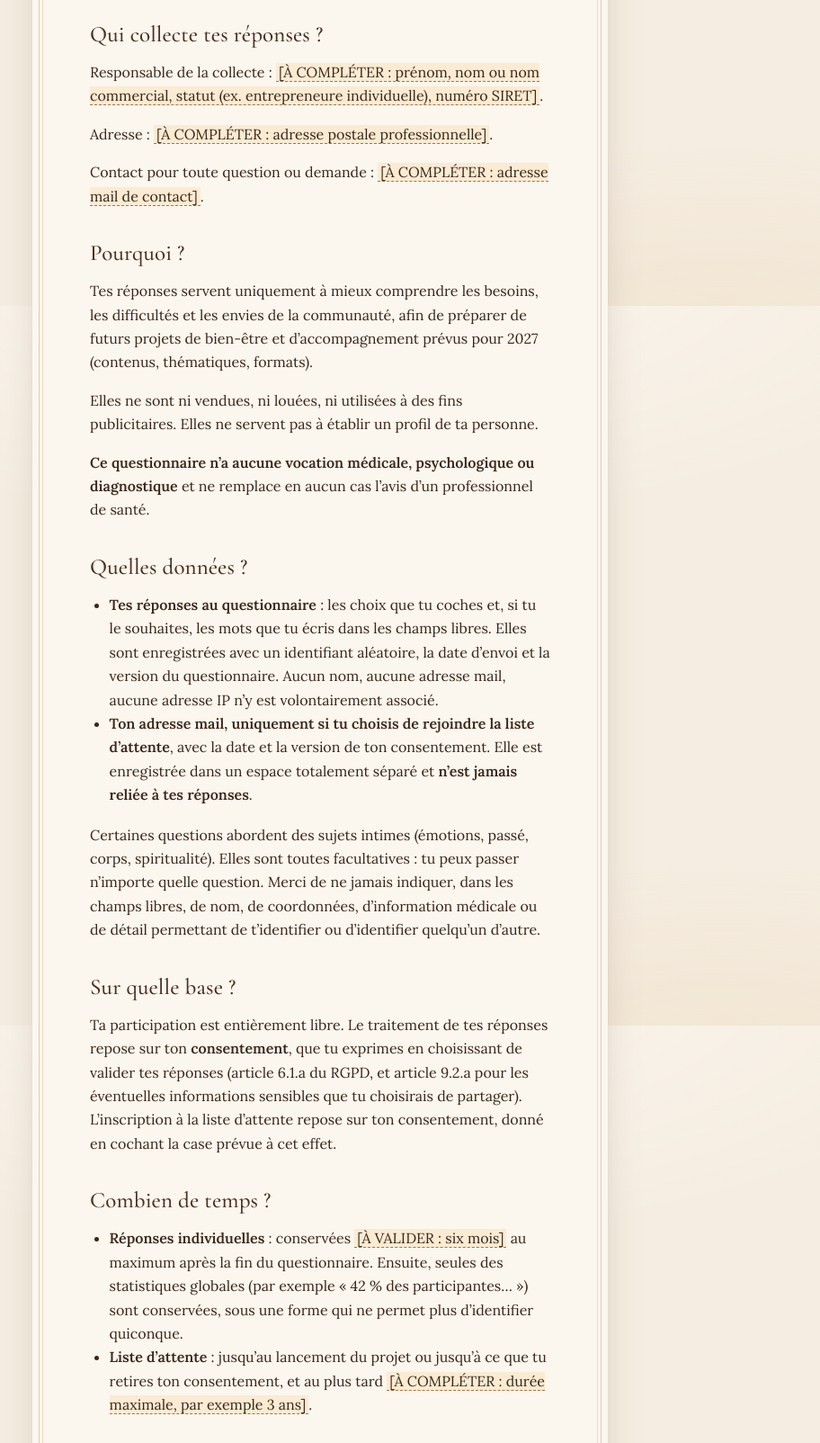
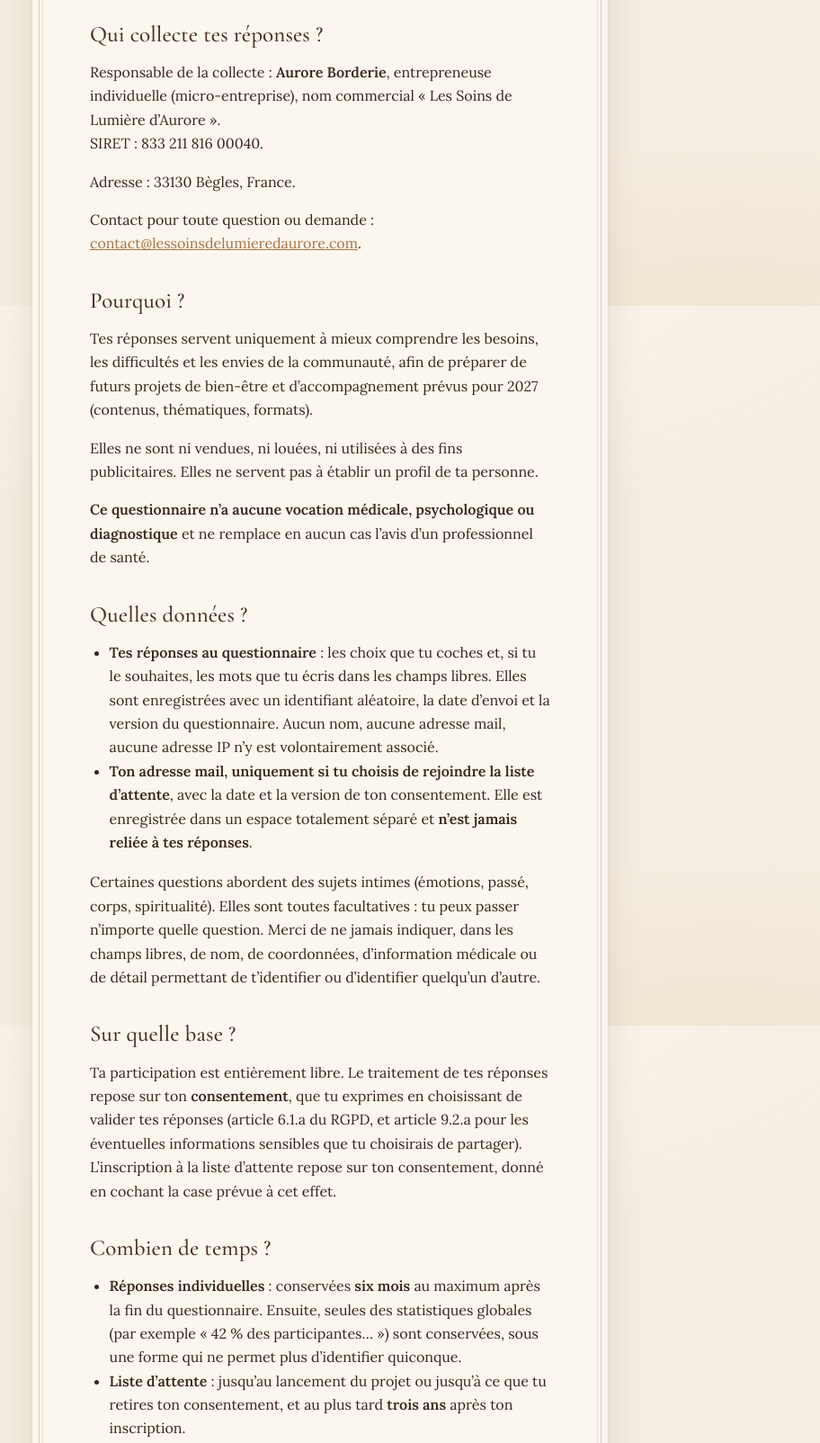
Before and after one commit to Aurore-soindelumiere/Et-si-on-parlait-de-toi, a website: page public/confidentialite.html in a window 1280 px wide. Shown: the part 460-2064 px from the top of the page at 90% size, without its empty margins (284-1196 px from the left). Drawn offline with Linux system fonts and the light colour scheme.

Commit message:
Page de confidentialité complétée (responsable, contact, durées de conservation)
Co-Authored-By: Claude Opus 5.5 <noreply@anthropic.com>
Claude-Session: https://claude.ai/code/session_01VSG3xNGTETxUzQaSDVKfZy

```diff
--- a/public/confidentialite.html
+++ b/public/confidentialite.html
@@ -10,11 +10,6 @@
   <link rel="stylesheet" href="/css/style.css">
 </head>
 <body>
-  <!--
-    ⚠️ AVANT PUBLICATION : remplace chaque passage surligné [À COMPLÉTER]
-    (recherche « À COMPLÉTER » dans ce fichier). Fais idéalement relire
-    cette page par une personne compétente en RGPD.
-  -->
   <div class="book">
     <div class="sheet">
       <main class="legal">
@@ -26,9 +21,9 @@
         <p>Ce questionnaire a été pensé pour que tu puisses répondre <strong>sans donner ton nom, ton adresse mail ou toute autre information permettant de t’identifier</strong>. Voici, en toute transparence, ce que deviennent tes réponses.</p>
 
         <h2>Qui collecte tes réponses ?</h2>
-        <p>Responsable de la collecte : <span class="todo">[À COMPLÉTER : prénom, nom ou nom commercial, statut (ex. entrepreneure individuelle), numéro SIRET]</span>.</p>
-        <p>Adresse : <span class="todo">[À COMPLÉTER : adresse postale professionnelle]</span>.</p>
-        <p>Contact pour toute question ou demande : <span class="todo">[À COMPLÉTER : adresse mail de contact]</span>.</p>
+        <p>Responsable de la collecte : <strong>Aurore Borderie</strong>, entrepreneuse individuelle (micro-entreprise), nom commercial « Les Soins de Lumière d’Aurore ».<br>SIRET : 833 211 816 00040.</p>
+        <p>Adresse : 33130 Bègles, France.</p>
+        <p>Contact pour toute question ou demande : <a href="mailto:contact@lessoinsdelumieredaurore.com">contact@lessoinsdelumieredaurore.com</a>.</p>
 
         <h2>Pourquoi ?</h2>
         <p>Tes réponses servent uniquement à mieux comprendre les besoins, les difficultés et les envies de la communauté, afin de préparer de futurs projets de bien-être et d’accompagnement prévus pour 2027 (contenus, thématiques, formats).</p>
@@ -47,8 +42,8 @@
 
         <h2>Combien de temps ?</h2>
         <ul>
-          <li><strong>Réponses individuelles</strong> : conservées <span class="todo">[À VALIDER : six mois]</span> au maximum après la fin du questionnaire. Ensuite, seules des statistiques globales (par exemple « 42 % des participantes… ») sont conservées, sous une forme qui ne permet plus d’identifier quiconque.</li>
-          <li><strong>Liste d’attente</strong> : jusqu’au lancement du projet ou jusqu’à ce que tu retires ton consentement, et au plus tard <span class="todo">[À COMPLÉTER : durée maximale, par exemple 3 ans]</span>.</li>
+          <li><strong>Réponses individuelles</strong> : conservées <strong>six mois</strong> au maximum après la fin du questionnaire. Ensuite, seules des statistiques globales (par exemple « 42 % des participantes… ») sont conservées, sous une forme qui ne permet plus d’identifier quiconque.</li>
+          <li><strong>Liste d’attente</strong> : jusqu’au lancement du projet ou jusqu’à ce que tu retires ton consentement, et au plus tard <strong>trois ans</strong> après ton inscription.</li>
         </ul>
 
         <h2>Sur ton appareil</h2>
@@ -58,7 +53,7 @@
         <h2>Qui intervient techniquement ?</h2>
         <ul>
           <li><strong>Cloudflare, Inc.</strong> : hébergement du site et de la base de données. Comme tout hébergeur, Cloudflare traite techniquement l’adresse IP de connexion pour acheminer et sécuriser les échanges ; cette adresse n’est pas enregistrée avec tes réponses. Cloudflare peut traiter des données hors de l’Union européenne, dans le cadre des garanties prévues par le RGPD (clauses contractuelles types et Data Privacy Framework).</li>
-          <li><span class="todo">[À COMPLÉTER si besoin : outil d’envoi d’emails utilisé plus tard pour écrire à la liste d’attente]</span></li>
+          <li>Lorsqu’un outil d’envoi d’emails sera choisi pour écrire à la liste d’attente, il sera indiqué ici avant le premier envoi.</li>
         </ul>
 
         <h2>Anonymat : ce qu’il faut savoir</h2>
@@ -66,13 +61,14 @@
 
         <h2>Tes droits</h2>
         <p>Tu disposes d’un droit d’accès, de rectification, d’effacement, de limitation et d’opposition, ainsi que du droit de retirer ton consentement à tout moment (sans remettre en cause ce qui a été fait avant ce retrait).</p>
-        <p>Pour les exercer, écris à <span class="todo">[À COMPLÉTER : adresse mail de contact]</span>. Comme tes réponses ne sont reliées à aucun nom, il pourra t’être demandé quelques indices (date et heure approximatives de ta participation, extrait d’une réponse libre) pour retrouver ta participation.</p>
+        <p>Pour les exercer, écris à <a href="mailto:contact@lessoinsdelumieredaurore.com">contact@lessoinsdelumieredaurore.com</a>. Tu recevras une réponse dans un délai d’un mois. Comme tes réponses ne sont reliées à aucun nom, il pourra t’être demandé quelques indices (date et heure approximatives de ta participation, extrait d’une réponse libre) pour retrouver ta participation.</p>
         <p>Si tu estimes que tes droits ne sont pas respectés, tu peux adresser une réclamation à la CNIL (<a href="https://www.cnil.fr" rel="noopener">www.cnil.fr</a>).</p>
 
         <h2>Se désinscrire de la liste d’attente</h2>
-        <p>Tu peux te désinscrire à tout moment, sans avoir à te justifier, en écrivant à <span class="todo">[À COMPLÉTER : adresse mail de contact]</span>. Chaque email envoyé dans le cadre de ce projet contiendra également un moyen simple de te désinscrire. Ton adresse est alors supprimée ou marquée comme désinscrite.</p>
+        <p>Tu peux te désinscrire à tout moment, sans avoir à te justifier, en écrivant à <a href="mailto:contact@lessoinsdelumieredaurore.com">contact@lessoinsdelumieredaurore.com</a>. Chaque email envoyé dans le cadre de ce projet contiendra également un moyen simple de te désinscrire. Ton adresse est alors supprimée ou marquée comme désinscrite.</p>
 
-        <p style="margin-top:2em;font-size:14px;color:var(--text-soft)">Dernière mise à jour : <span class="todo">[À COMPLÉTER : date]</span></p>
+        <p style="margin-top:2em;font-size:14px;color:var(--text-soft)">Dernière mise à jour : 24 novembre 2026</p>
+        <p style="font-size:14px;color:var(--text-soft)">Voir aussi les <a href="https://accueil.lessoinsdelumieredaurore.com/mentions-legales.html" rel="noopener">mentions légales</a> des Soins de Lumière d’Aurore.</p>
         <p class="footer-link"><a href="/">Revenir à la parenthèse</a></p>
       </main>
     </div>
```
